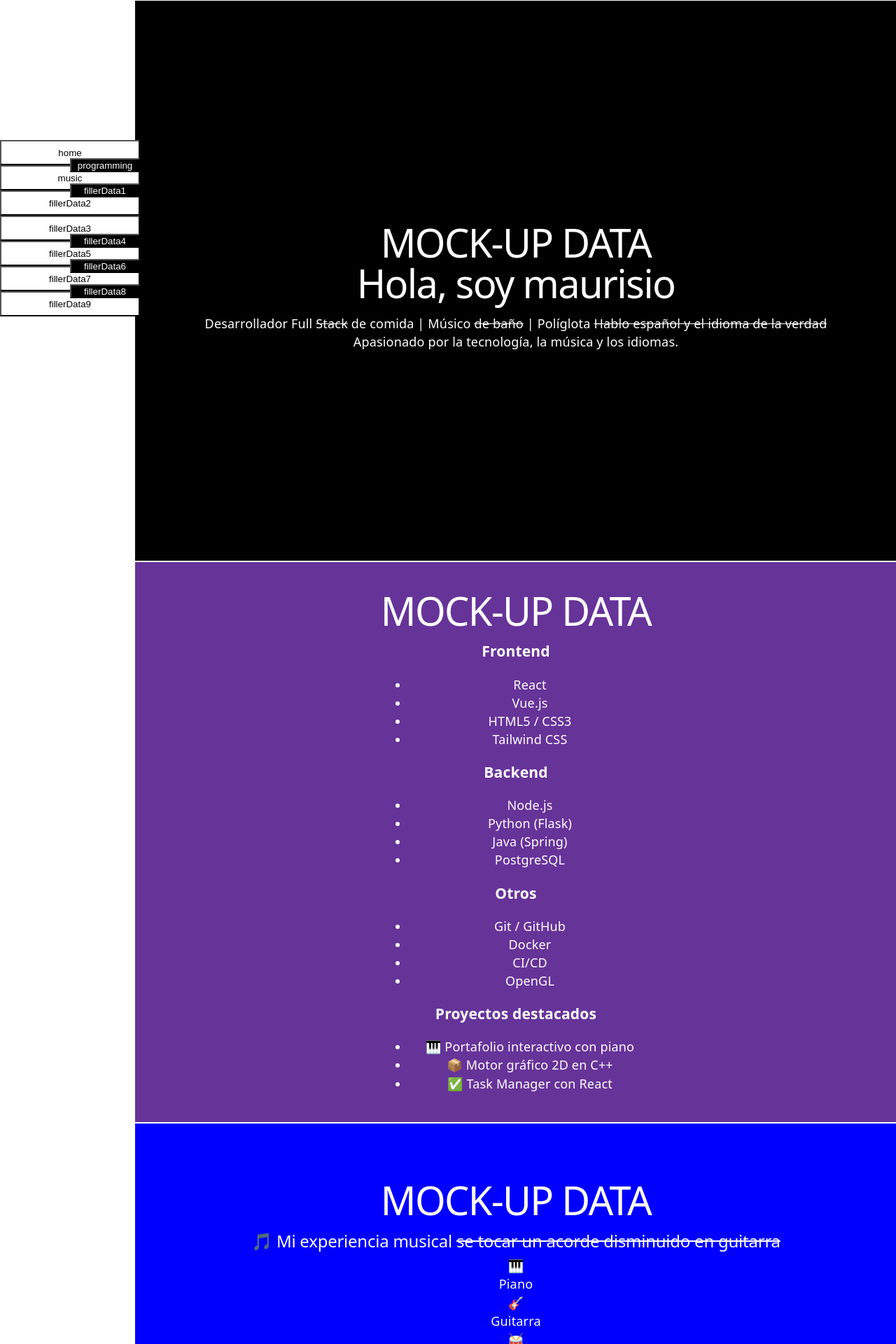
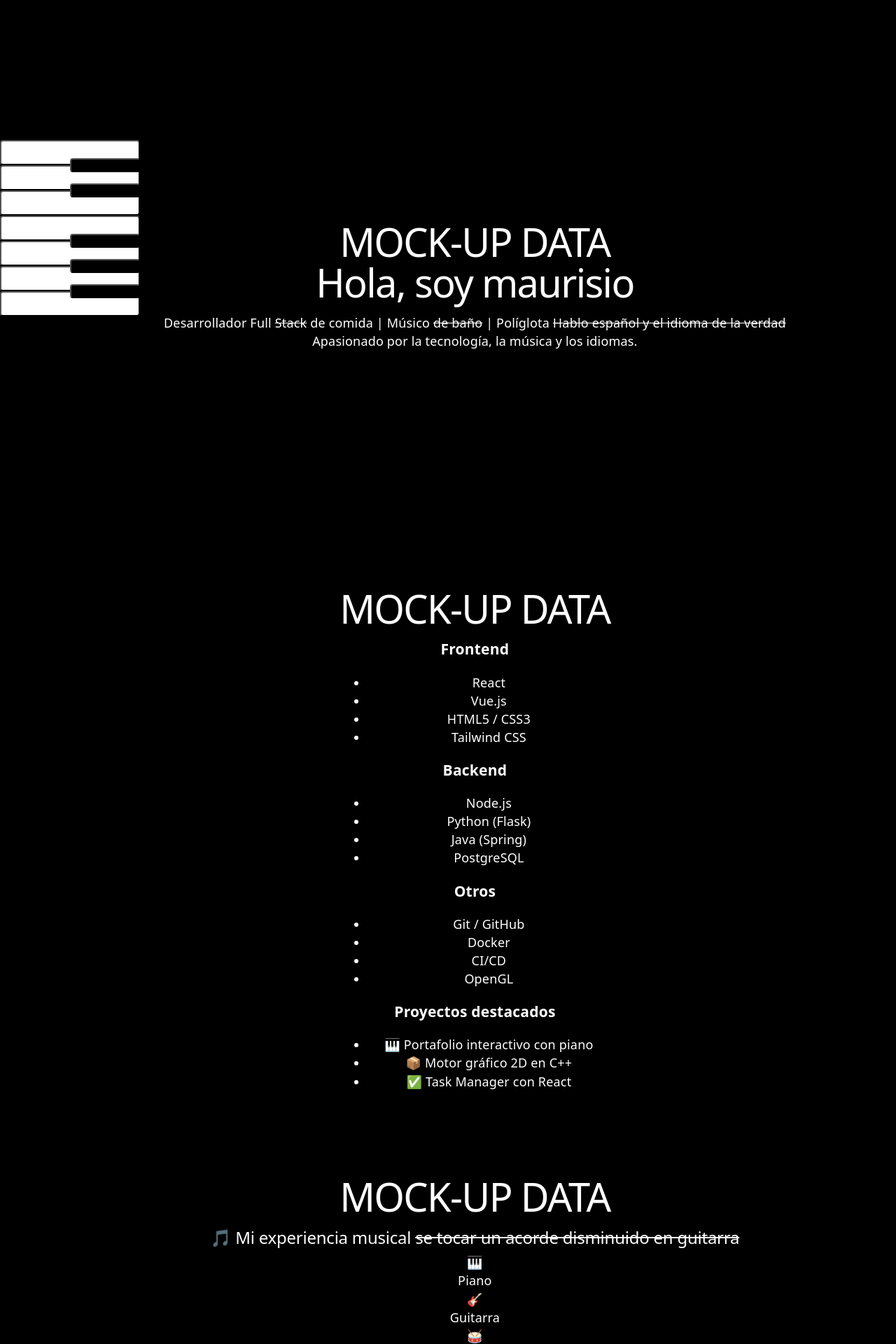
Before and after one commit to Zaroc2/myRenderPage, a React (Vite) app: page / in a window 1280 px wide. Shown: the top 1920 px of the page at 70% size. Built offline with nearby package versions, Linux system fonts and the light colour scheme.

Commit message:
Colores funcionales
Ya los colores cambian automaticamente al cambiar de seccion

```diff
--- a/src/App.jsx
+++ b/src/App.jsx
@@ -6,12 +6,68 @@ import './App.css'
 import Piano from './piano/Piano.jsx';
 import Sections from './sections/Sections.jsx'
 import Data from './sections/Data.jsx'
+import { useEffect } from 'react';
 
 function App() {
 
+  let coloresSecciones = {home: '#000000', programming: '#7a4040', music: '#1d521d',
+                   fillerData1: '#581858', fillerData2: '#3a3a21', fillerData3: '#3c4e4e',
+                   fillerData4: '#1a1a3d', fillerData5: '#302222', fillerData6: '#3b2828',
+                   fillerData7: '#3a2525', fillerData8: '#2b442b', fillerData9: '#000080'};
+
+
+  let data = Data();
+
+  let backgroundColor;
+
+  // Cambiar el color de fondo del body según la sección visible
+  useEffect(() => {
+    const observer = new IntersectionObserver((entries) => {
+      // El IntersectionObserver da un array de todos los elementos que hayan cambiado su visibilidad en la pagina
+
+
+      entries.forEach(entry => {
+        if (entry.isIntersecting) {
+
+          /*let colorSeccionAntigua = getComputedStyle(document.body).backgroundColor;
+          document.body.style.backgroundColor = getComputedStyle(entry.target).backgroundColor;
+
+          let section = document.getElementById(`${entry.target.id}`);*/
+
+          console.log('El color de la seccion actual deberia ser: ', coloresSecciones[entry.target.id]);
+          backgroundColor = coloresSecciones[entry.target.id];
+          document.body.style.backgroundColor = coloresSecciones[entry.target.id];
+
+          /*let colorSeccionSiguiente = getComputedStyle(section).backgroundColor;
+          console.log('El estilo es: ', colorSeccionAntigua, ' y el color de la siguiente sección es: ', colorSeccionSiguiente);*/
+        }
+        const sections = document.querySelectorAll('section');
+          sections.forEach(section => {
+
+            document.getElementById(`${section.id}`).style.backgroundColor = backgroundColor;
+            console.log('Poniendo como Background a la seccion ',section.id,': ', backgroundColor);
+
+          });
+      });
+
+
+
+    }, { threshold: 0.6}); // 60% visible para activar
+
+    const sections = document.querySelectorAll('section');
+    sections.forEach(section => {
+
+      document.getElementById(`${section.id}`).style.backgroundColor = backgroundColor;
+      console.log('Poniendo como Background a la seccion ',section.id,': ', backgroundColor);
+
+      observer.observe(section);
+    });
+    return () => observer.disconnect();
+  }, []);
+
+
   //const sections = [1,2,3,4,5,6,7,8,9,10,11,12,13,14,15,16,17,18,19,20,21,22,23,24,25]; // Aquí defines las secciones que quieres renderizar
 
-  let data = Data();
 
   console.log(data);
 
--- a/src/index.css
+++ b/src/index.css
@@ -57,6 +57,7 @@ html{
 body {
   margin: 0;
   scroll-behavior: smooth;
+  transition: background-color 0.5s ease-in-out;
 }
 
 #root {
--- a/src/piano/PianoKey.jsx
+++ b/src/piano/PianoKey.jsx
@@ -22,7 +22,7 @@ const PianoKey = ({ label, color, width, position, top, left, isActive, href, on
                top: top,
                left: left,
                height: height,
-               zIndex: zIndex }}
+               zIndex: zIndex}}
       onClick={onClick}
       whileHover={{ borderColor: borderColor }}
     >
--- a/src/piano/PianoKey.module.css
+++ b/src/piano/PianoKey.module.css
@@ -0,0 +1,20 @@
+.label{
+    opacity: 0;
+    transition: opacity 0.3s ease-in-out;
+}
+
+.key {
+    position: absolute;
+    border-radius: 4px;
+    cursor: pointer;
+    transition: transform 0.2s ease-in-out;
+}
+
+
+
+.key:hover {
+  transform: scale(1.2); /* Change to your desired hover color */
+  span {
+    opacity: 1;
+  }
+}
--- a/src/sections/sections.css
+++ b/src/sections/sections.css
@@ -10,27 +10,11 @@ section{
     display: flex;
     justify-content: center;
     align-items: center;
+    transition: background-color 0.5s ease-in-out;
 }
 
 main{
     /*background-color: aquamarine;*/
-    padding-left: 15%;
+    padding-left: 6%;
     width: 100vw;
 }
-
-#home{
-    background-color: black;
-}
-
-#programming{
-    background-color: rebeccapurple;
-}
-
-#music{
-    background-color: blue;
-}
-
-section{
-    background-color: rgb(28, 21, 34);
-    border: 1px solid rgb(255, 255, 255); /*Esto es temporal, luego el cambio sera gradual*/
-}
```
